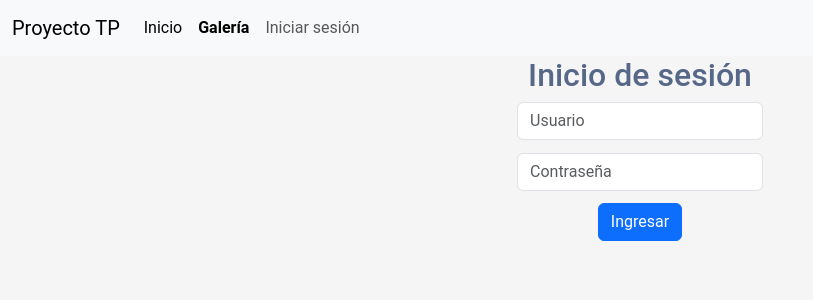
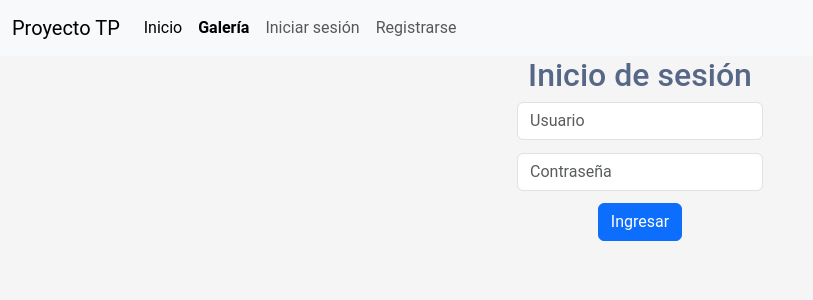
Before and after one commit to chompppp/ip-1c2025-alumnos, a Django app: page / in a window 1280 px wide. Shown: the top 300 px of the page, without its empty margins (0-813 px from the left). Run offline with Django 5.2, Linux system fonts and the light colour scheme; some libraries are stand-ins or nearby versions.

Commit message:
mensaje anterior

```diff
--- a/app/templates/header.html
+++ b/app/templates/header.html
@@ -25,19 +25,22 @@
                     <li class="nav-item">
                         <a class="nav-link active" aria-current="page" href="{% url 'home' %}"><strong>Galería</strong></a>
                     </li>
-                    {% if request.user.is_authenticated %}
+                {% if request.user.is_authenticated %}
                     <li class="nav-item">
                         <a class="nav-link" href="{% url 'favoritos' %}">Favoritos</a>
                     </li>
-                    {% endif %}
                     <li class="nav-item">
-                        {% if request.user.is_authenticated %}
-                        <a class="nav-link" href="{% url 'exit' %}">Salir</a> {% else %}
-                        <a class="nav-link" href="{% url 'login' %}">Iniciar sesión</a> {% endif %}
+                        <a class="nav-link" href="{% url 'exit' %}">Salir</a>
                     </li>
+                {% else %}
+                    <li class="nav-item">
+                        <a class="nav-link" href="{% url 'login' %}">Iniciar sesión</a>
+                    </li>
+                    <li class="nav-item">
+                        <a class="nav-link" href="{% url 'register' %}">Registrarse</a>
+                    </li>
+                {% endif %}
                 </ul>
-
-
             </div>
         </div>
     </nav>
```
Also changed, not shown: db.sqlite3.
